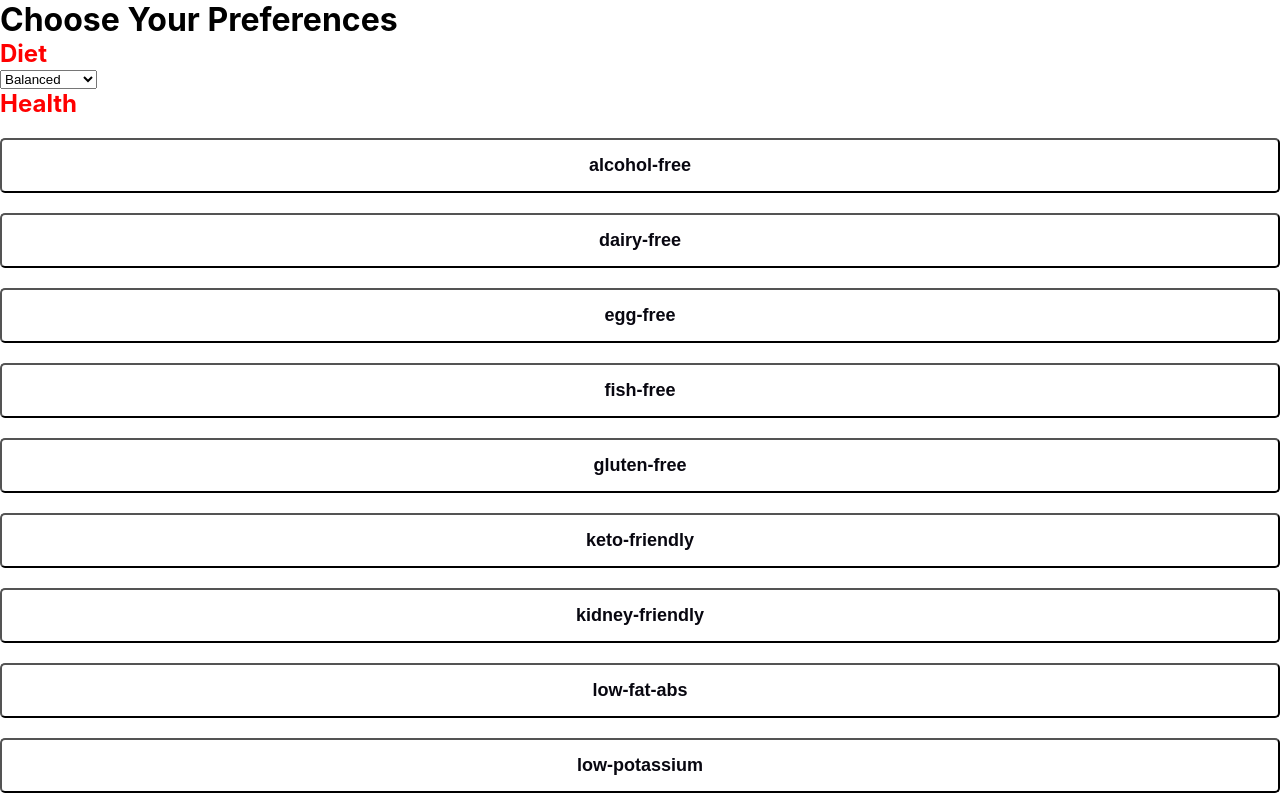
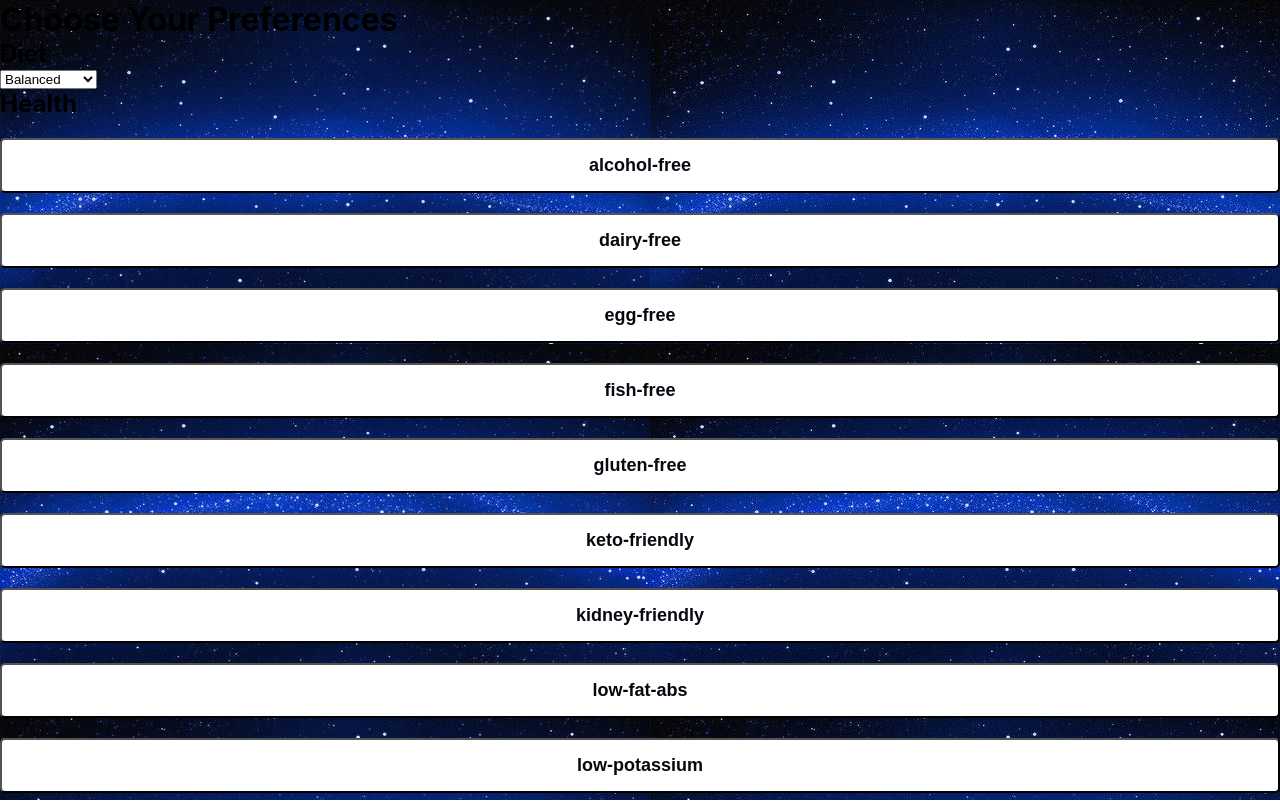
Before and after one commit to sohamkaje/Recipe-Maker-React-Firebase, a React (Create React App) app: page /data-collection in a window 1280 px wide. Shown: the top 802 px of the page. Built offline with nearby package versions, Linux system fonts and the light colour scheme.

Commit message:
added to dataCollection.css

```diff
--- a/src/pages/datacollection/Datacollection.jsx
+++ b/src/pages/datacollection/Datacollection.jsx
@@ -49,7 +49,7 @@ const DataCollection = () => {
 
 
   return (
-    <div>
+    <div class="dataCollectionContainer">
       <h1>Choose Your Preferences</h1>
       <div className="dietBox">
         <h2>Diet</h2>
--- a/src/pages/datacollection/datacollection.css
+++ b/src/pages/datacollection/datacollection.css
@@ -1,3 +1,9 @@
-h2{
-    color: rgb(255, 0, 0);
+.dataCollectionContainer {
+    height: 100vh;
+    width: 100%;
+    background-image: url('dataCollection-bg.png');
 }
+
+.dietBox {
+
+}
```
Also changed, not shown: src/pages/datacollection/dataCollection-bg.png (added).
